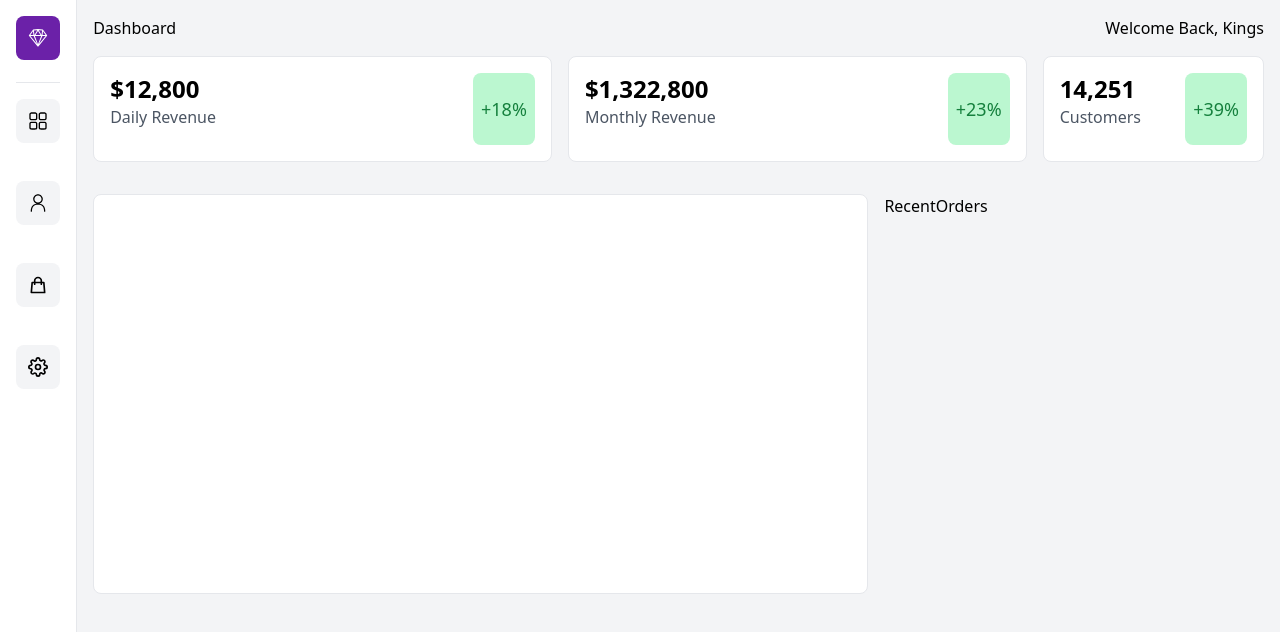
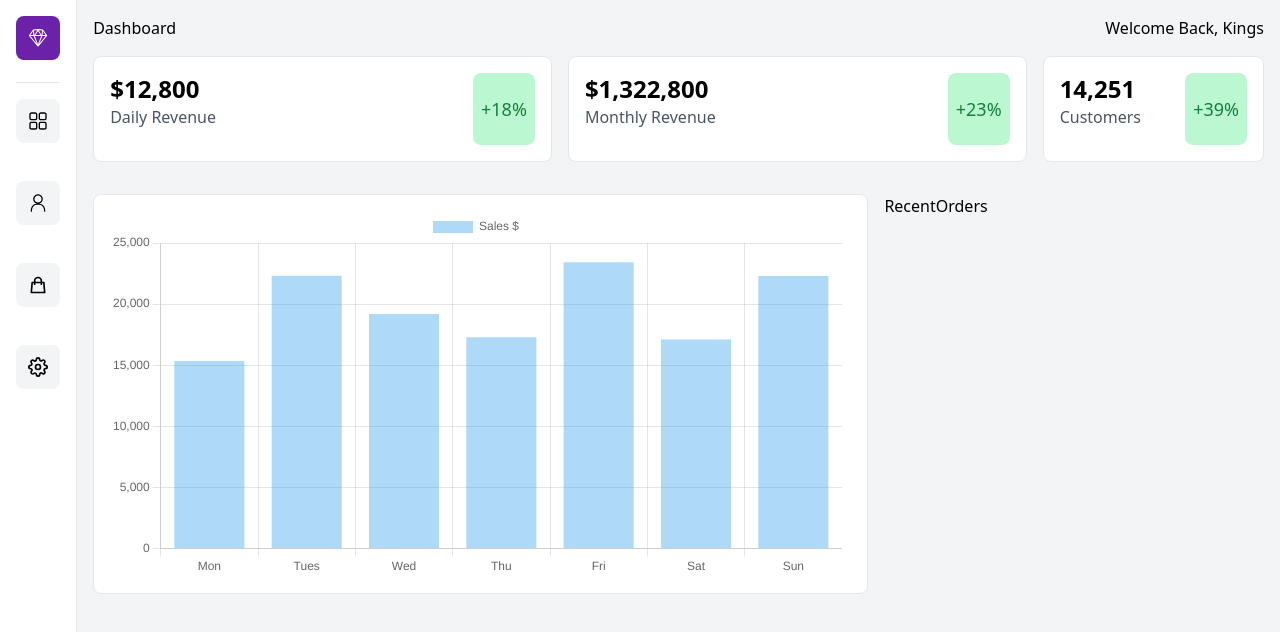
Before and after one commit to Asifor/next-dashboard-chart-tailwind, a Next.js app: page / in a window 1280 px wide. Shown: the top 632 px of the page. Built offline with nearby package versions, Linux system fonts and the light colour scheme.

Commit message:
Barchart showing

```diff
--- a/components/BarCharts.jsx
+++ b/components/BarCharts.jsx
@@ -26,6 +26,20 @@ const BarCharts = () => {
 
     const [chartOptions, setChartOptions] = useState({});
 
+    useEffect(() => {
+        setChartData({
+            labels: ['Mon', 'Tues', 'Wed', 'Thu', 'Fri', 'Sat', 'Sun'],
+            datasets: [
+                {
+                    label: 'Sales $',
+                    data: [15343, 22321, 19200, 17283, 23432, 17102, 22300],
+                    borderColor: 'rgb(53, 162, 235)',
+                    backgroundColor: 'rgba(53, 162, 235, 0.4)'
+                }
+            ]
+        })
+    }, [])
+
     return (
         <>
             <div className='w-full md:col-span-2 relative lg:h-[700] h-[50vh] m-auto p-4 border rounded-lg bg-white'>
```
